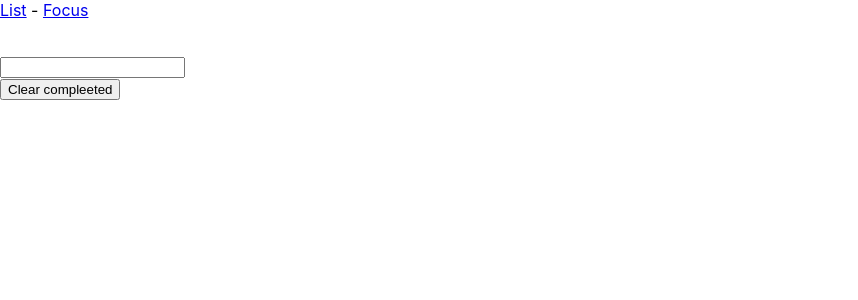
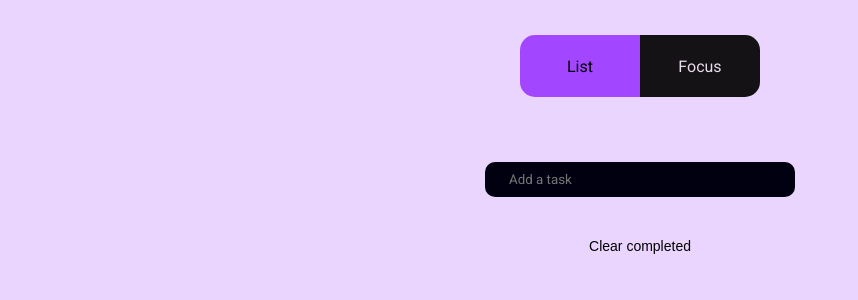
Before and after one commit to davidabu91/todo-list, a React (Create React App) app: page / in a window 1280 px wide. Shown: the top 300 px of the page, without its empty margins (0-858 px from the left). Built offline with nearby package versions, Linux system fonts and the light colour scheme.

Commit message:
Add styled-components

```diff
--- a/package.json
+++ b/package.json
@@ -8,12 +8,15 @@
     "@testing-library/user-event": "^12.8.3",
     "@types/lodash": "^4.14.176",
     "@types/react-router-dom": "^5.3.2",
+    "@types/styled-components": "^5.1.15",
     "lodash": "^4.17.21",
     "nanoid": "^3.1.30",
     "react": "^17.0.2",
     "react-dom": "^17.0.2",
+    "react-icons": "^4.3.1",
     "react-router-dom": "^6.0.2",
     "react-scripts": "4.0.3",
+    "styled-components": "^5.3.3",
     "web-vitals": "^1.1.2"
   },
   "scripts": {
--- a/public/index.html
+++ b/public/index.html
@@ -1,14 +1,12 @@
 <!DOCTYPE html>
 <html lang="en">
-  <head>
+
+<head>
     <meta charset="utf-8" />
     <link rel="icon" href="%PUBLIC_URL%/favicon.ico" />
     <meta name="viewport" content="width=device-width, initial-scale=1" />
     <meta name="theme-color" content="#000000" />
-    <meta
-      name="description"
-      content="Web site created using create-react-app"
-    />
+    <meta name="description" content="Web site created using create-react-app" />
     <link rel="apple-touch-icon" href="%PUBLIC_URL%/logo192.png" />
     <!--
       manifest.json provides metadata used when your web app is installed on a
@@ -24,9 +22,13 @@
       work correctly both with client-side routing and a non-root public URL.
       Learn how to configure a non-root public URL by running `npm run build`.
     -->
+    <link rel="preconnect" href="https://fonts.googleapis.com">
+    <link rel="preconnect" href="https://fonts.gstatic.com" crossorigin>
+    <link href="https://fonts.googleapis.com/css2?family=Comfortaa:wght@500&family=Kaushan+Script&family=Oswald&family=Roboto&display=swap" rel="stylesheet">
     <title>React App</title>
-  </head>
-  <body>
+</head>
+
+<body>
     <noscript>You need to enable JavaScript to run this app.</noscript>
     <div id="root"></div>
     <!--
@@ -39,5 +41,6 @@
       To begin the development, run `npm start` or `yarn start`.
       To create a production bundle, use `npm run build` or `yarn build`.
     -->
-  </body>
+</body>
+
 </html>
--- a/src/App.tsx
+++ b/src/App.tsx
@@ -1,34 +1,78 @@
 
 import React from 'react';
 import { BrowserRouter, Route, Routes, NavLink } from 'react-router-dom';
+import styled from 'styled-components';
 import TaskContext from './contexts/task-store';
 import useLocalStorege from './hooks/use-local-storege';
 import FocusScreen from './screens/FocusScreen';
 import ListScreen from './screens/ListScreen';
+import { colors, GlobalStyle } from './styles';
 import { Task } from './types';
 
+const Layout = styled.div`
+  align-items: center;
+  display: flex;
+  flex-direction: column;
+  min-height: 100vh;
+  padding: 35px;
+`
+
+const Nav = styled.nav`
+  display: flex;
+  margin-bottom: 45px;
+`;
+
+const TabButton = styled(NavLink)`
+  background: #141214;
+  color: #e7ddeb;
+  display: flex;
+  align-items: center;
+  justify-content: center;
+  text-decoration: none;
+  height: 62px;
+  width: 120px;
+
+  &:first-child {
+    border-top-left-radius: 15px;
+    border-bottom-left-radius: 15px;
+  }
+
+  &:last-child {
+    border-top-right-radius: 15px;
+    border-bottom-right-radius: 15px;
+  }
+
+  &.active {
+    background:${colors.primary};
+    color: #000;
+  }
+`;
 
 function App() {
 
   const [tasks, setTasks] = useLocalStorege<Task[]>('tasks',[]);
 
-
   return (
+    <>
+    <GlobalStyle/>
     <BrowserRouter>
     <TaskContext.Provider value={[tasks, setTasks]}>
-      <nav>
-        <NavLink to="/" >List</NavLink>
-        {' '}-{' '}
-        <NavLink to="/focus">Focus</NavLink>
+      <Layout>
+      <Nav>
+        <TabButton to="/" >List</TabButton >
 
-      </nav>
-      <br />
+        <TabButton to="/focus" >Focus</TabButton>
+
+      </Nav>
+
       <Routes >
-        <Route path='/' element={<ListScreen />} />
+        <Route path='/' element={<ListScreen />}  />
         <Route path='/focus' element={<FocusScreen  />} />
       </Routes>
+      </Layout>
       </TaskContext.Provider>
     </BrowserRouter>
+    </>
   );
 }
 
--- /dev/null
+++ b/src/components/Button.ts
@@ -0,0 +1,14 @@
+import styled from "styled-components"
+import { colors } from "../styles";
+
+const Button = styled.button`
+    background: ${colors.primary};
+    border: none;
+    border-radius: 15px;
+    color: #000;
+    height: 46px;
+    padding-left: 30px;
+    padding-right: 30px;
+`
+
+export default Button;
--- /dev/null
+++ b/src/components/IconButton.ts
@@ -0,0 +1,16 @@
+import styled from 'styled-components';
+
+
+const IconButton = styled.button`
+ background: none;
+ border: none;
+ color: yellow;
+
+ :hover{
+     cursor: pointer;
+ }
+
+
+`
+
+export default IconButton;
--- /dev/null
+++ b/src/components/Spacer.tsx
@@ -0,0 +1,12 @@
+import React from 'react';
+
+type Props =
+|{flex: number; height?: never; width?: never}
+|{flex?: never; height: number; width?: never}
+|{flex?: never; height?: never; width: number}
+
+const Spacer: React.FC<Props> = ({flex, height, width}) => {
+    return <div style={{flex, height, width}}/>;
+}
+
+export default Spacer;
--- /dev/null
+++ b/src/components/TextButton.ts
@@ -0,0 +1,15 @@
+import styled from "styled-components";
+
+const TextButton = styled.button`
+    background: none;
+    border: none;
+    color: #000;
+    font-size: 14px;
+    margin-top: 40px;
+    border-radius: 5px;
+    :hover{
+        cursor: pointer;
+    }
+`;
+
+export default TextButton;
--- a/src/screens/FocusScreen.tsx
+++ b/src/screens/FocusScreen.tsx
@@ -1,7 +1,29 @@
 import React from 'react';
+import styled from 'styled-components';
+import Button from '../components/Button';
+import Spacer from '../components/Spacer';
+import TextButton from '../components/TextButton';
 import useTaskStore from '../hooks/use-task-store';
 
 type Props = {};
+
+const Container = styled.div`
+    align-items: center;
+    display: flex;
+    flex-direction: column;
+    flex:1;
+`
+
+const Task = styled.div`
+    align-items: center;
+    display: flex;
+    justify-content: center;
+    flex:1;
+    font-size: 32px;
+    padding-bottom: 45px;
+`
+
+
 
 const FocusScreen: React.FC<Props> = () => {
 
@@ -14,11 +36,12 @@ const FocusScreen: React.FC<Props> = () => {
 
 
     return task ?
-        <div>
-            <div>{task.label}</div>
-            <button onClick={handleMarkcompleted}>mark completed</button>
-            <button onClick={shuffleFocusTask}>nope</button>
-        </div>
+        <Container>
+            <Task>{task.label}</Task>
+            <Button onClick={handleMarkcompleted}>Mark completed</Button>
+           <Spacer height={35}/>
+            <TextButton onClick={shuffleFocusTask}>Nope</TextButton>
+        </Container>
         :
         <div>No incomplete tasks. Yey!</div>
 }
--- a/src/screens/ListScreen.tsx
+++ b/src/screens/ListScreen.tsx
@@ -1,13 +1,56 @@
 import React, { ChangeEvent, KeyboardEvent, useState } from 'react';
+import styled from 'styled-components';
+import { RiDeleteBinLine } from 'react-icons/ri';
+import Spacer from '../components/Spacer';
+import TextButton from '../components/TextButton';
 import useTaskStore from '../hooks/use-task-store';
 import { Task } from '../types';
+import IconButton from '../components/IconButton';
 
-type Props =  {};
+const Input = styled.input`
+    background: #001;
+    border-radius: 10px;
+    color: #fff;
+    border: none;
+    padding: 10px 24px;
+    margin-top: 20px;
+`
+
+const Container = styled.div`
+    display: flex;
+    flex-direction: column;
+    align-items: stretch;
+    width: 310px;
 
 
+`
+
+const Item = styled.div`
+    display: flex;
+    padding: 8px 24px;
+    background: #28083ab8;
+    margin-bottom: 15px;
+    color: #fff;
+    border-top-left-radius: 5px;
+    border-bottom-right-radius: 5px;
+    box-shadow: rgba(0, 0, 0, 0.25) 0px 54px 55px, rgba(0, 0, 0, 0.12) 0px -12px 30px, rgba(0, 0, 0, 0.12) 0px 4px 6px, rgba(0, 0, 0, 0.17) 0px 12px 13px, rgba(0, 0, 0, 0.09) 0px -3px 5px;
+    font-size: 18px;
+    align-items: center;
+`
+const DeleteIcon = styled(RiDeleteBinLine)`
+    font-size: 20px;
+
+    visibility: hidden;
+
+    ${Item}:hover & {
+        visibility: visible;
+    }
+`
+
+type Props = {};
 
 const ListScreen: React.FC<Props> = () => {
-    const {addTask, tasks, setTasks, updateTaskCompletion} = useTaskStore();
+    const { addTask, tasks, setTasks, updateTaskCompletion } = useTaskStore();
 
     const [newTaskLabel, setNewTaskLabel] = useState('');
 
@@ -15,7 +58,7 @@ const ListScreen: React.FC<Props> = () => {
 
     function handleNewTaskKeyPress(e: KeyboardEvent<HTMLInputElement>) {
         if (e.key === "Enter" && newTaskLabel !== '') {
-         addTask( { label: newTaskLabel });
+            addTask({ label: newTaskLabel });
             setNewTaskLabel('');
         }
     };
@@ -32,17 +75,22 @@ const ListScreen: React.FC<Props> = () => {
         setTasks(tasks => tasks.filter(task => !task.isComplete));
     }
 
-    return <div>
-        <ul>
-            {tasks.map(task => <div key={task.id}><input type="checkbox" checked={task.isComplete} onChange={(handleTaskCompleteChange(task))}/>{task.label}
-            <button onClick={handleTaskDeleteClick(task)}>delet</button>
-            </div>)}
-        </ul>
-        <input type="text" value={newTaskLabel} onChange={handleNewTaskLabelChange} onKeyPress={handleNewTaskKeyPress} />
-        <div>
-        <button onClick={handleClearClick}>Clear compleeted</button>
-        </div>
-    </div>
+    return <Container>
+
+
+        {tasks.map(task => <Item key={task.id}><input type="checkbox" checked={task.isComplete} onChange={(handleTaskCompleteChange(task))} />
+            <Spacer width={24} />
+            {task.label}
+            <Spacer flex={1} />
+            <IconButton onClick={handleTaskDeleteClick(task)}><DeleteIcon /></IconButton>
+        </Item>)}
+
+        <Input type="text" placeholder="Add a task" value={newTaskLabel} onChange={handleNewTaskLabelChange} onKeyPress={handleNewTaskKeyPress} />
+
+
+        <TextButton onClick={handleClearClick} style={{ alignSelf: "center" }}>Clear completed</TextButton>
+
+    </Container>
 }
 
 export default ListScreen;
--- /dev/null
+++ b/src/styles.ts
@@ -0,0 +1,20 @@
+import { createGlobalStyle } from "styled-components";
+
+export const colors = {
+    primary: '#a346ff',
+};
+
+export const GlobalStyle = createGlobalStyle`
+    * {
+        box-sizing: border-box;
+    }
+
+    body {
+        background: #ead5ff;
+        color: #260334
+    }
+
+    body, input {
+        font-family: 'Roboto', sans-serif;
+    }
+`;
--- a/src/types.ts
+++ b/src/types.ts
@@ -3,6 +3,7 @@ export type Task = {
     label: string;
     isComplete: boolean;
 }
+
 
 export type TasksProps = {
     addTask: (task: Pick<Task, "label">) => void;
```
Also changed, not shown: 1 other file (tests, documents, lock files or other folders).
